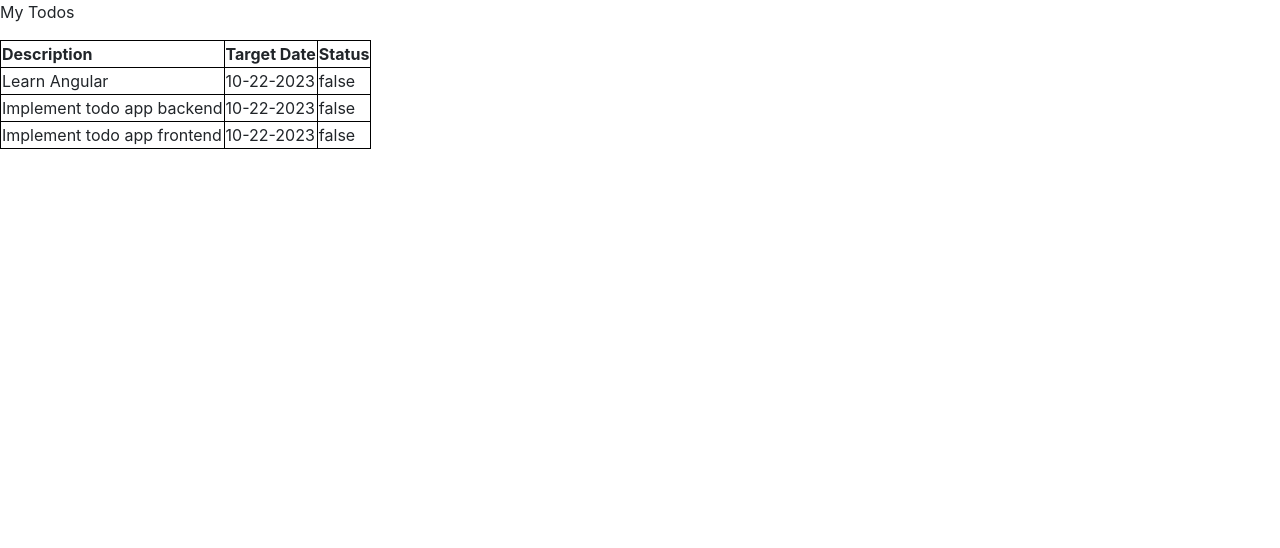
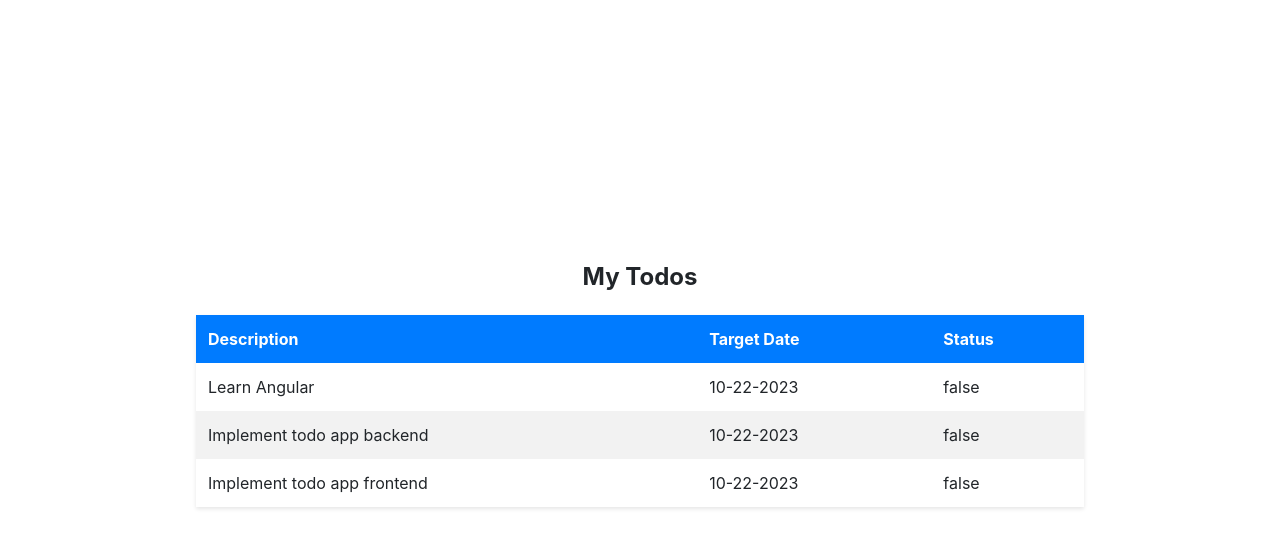
Before and after one commit to sovisrushain/todo, an Angular app in the folder front-end/: page /todos in a window 1280 px wide. Shown: the top 548 px of the page. Built offline with nearby package versions, Linux system fonts and the light colour scheme.

Commit message:
style todo list

```diff
--- a/front-end/src/app/todo-list/todo-list.component.css
+++ b/front-end/src/app/todo-list/todo-list.component.css
@@ -1,4 +1,44 @@
-table, th, td {
-  border: 1px solid black;
+.container {
+  display: flex;
+  flex-direction: column;
+  align-items: center;
+  justify-content: center;
+  height: 100vh;
+  text-align: center;
+}
+
+.title {
+  font-size: 24px;
+  font-weight: bold;
+  margin-bottom: 20px;
+}
+
+.todo-table {
+  width: 80%;
   border-collapse: collapse;
+  box-shadow: 0 2px 4px rgba(0, 0, 0, 0.1);
 }
+
+caption {
+  font-size: 20px;
+  font-weight: bold;
+  margin-bottom: 10px;
+}
+
+thead {
+  background-color: #007bff; /* Blue header background color */
+  color: #fff; /* White text color */
+}
+
+th, td {
+  padding: 12px;
+  text-align: left;
+}
+
+tr:nth-child(even) {
+  background-color: #f2f2f2; /* Alternate row background color */
+}
+
+tr:hover {
+  background-color: #e0e0e0; /* Hover row background color */
+}
--- a/front-end/src/app/todo-list/todo-list.component.html
+++ b/front-end/src/app/todo-list/todo-list.component.html
@@ -1,5 +1,6 @@
-<p>My Todos</p>
-<table>
+<div class="container">
+  <p class="title">My Todos</p>
+  <table class="todo-table">
     <caption></caption>
     <thead>
       <tr>
@@ -16,3 +17,4 @@
       </tr>
     </tbody>
   </table>
+</div>
```
Lines whose indentation alone changed are shown as unchanged.
